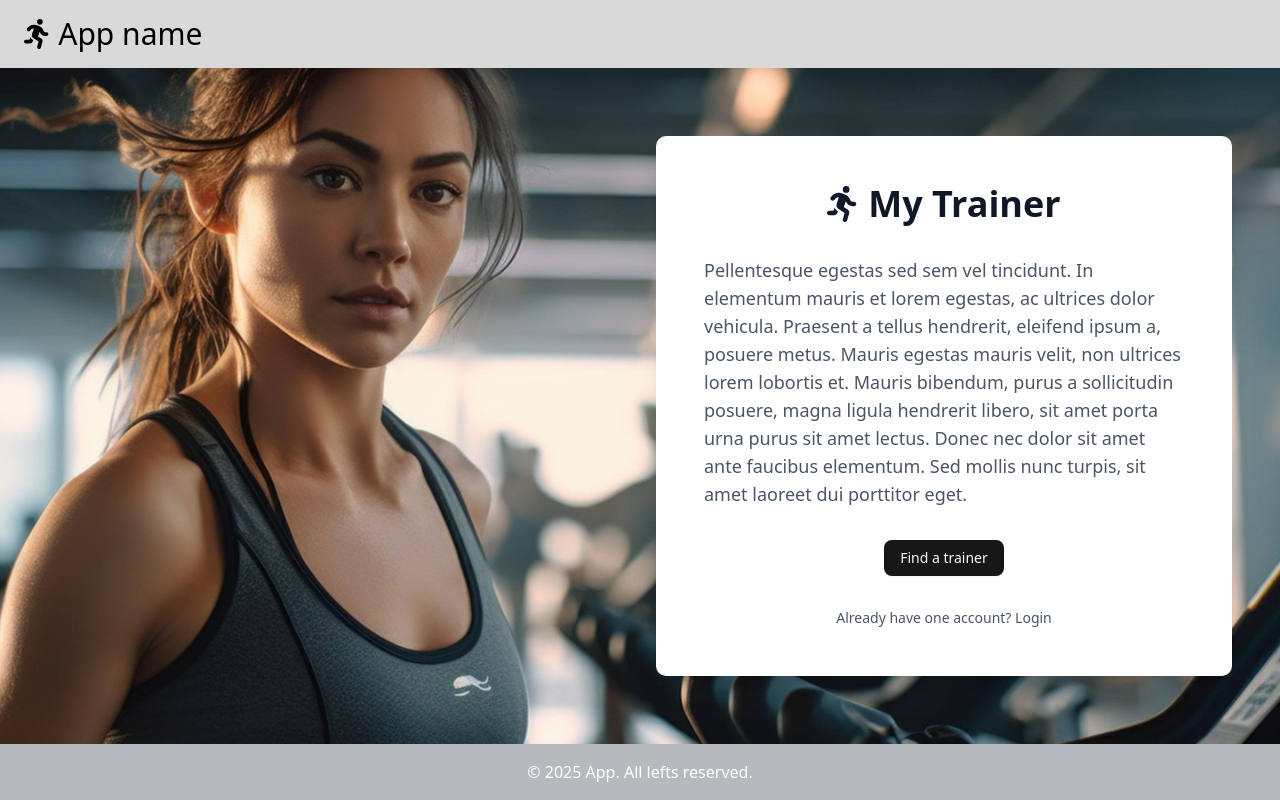
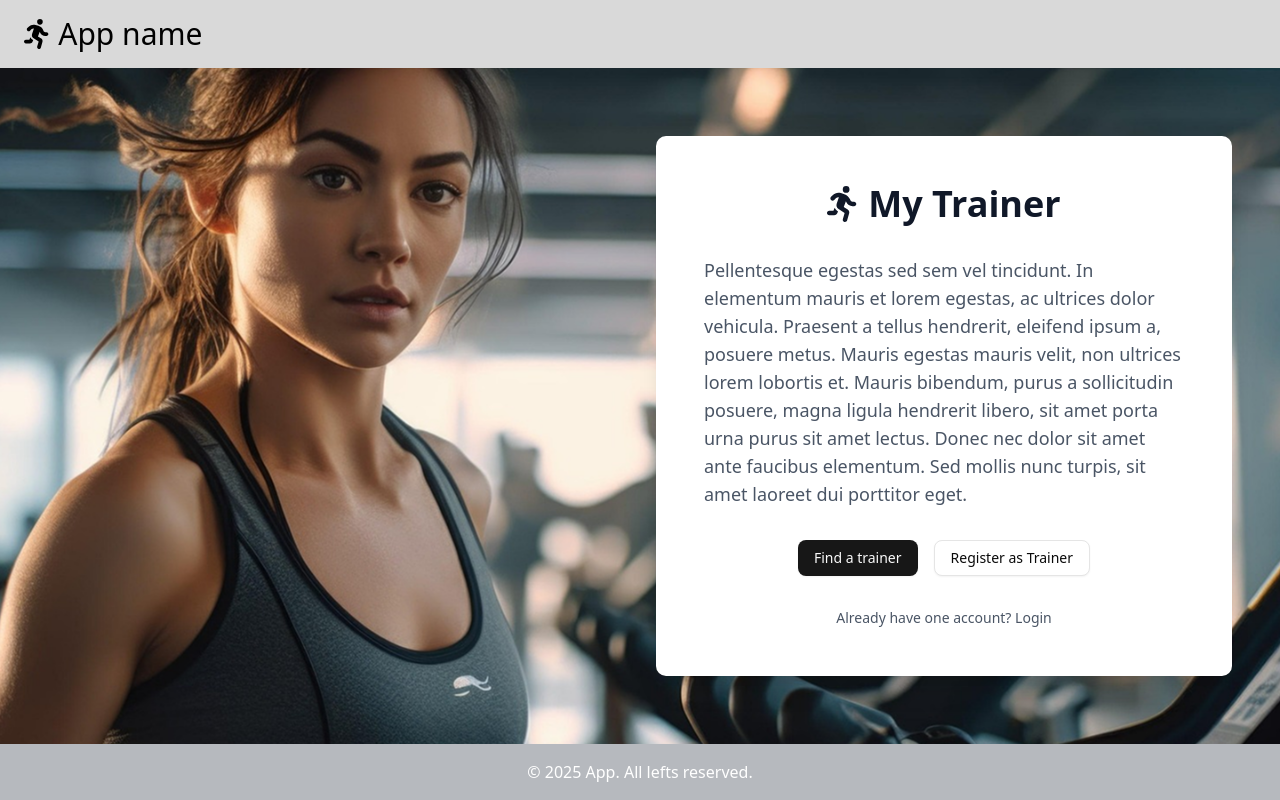
Before and after one commit to chingu-voyages/V55-tier3-team-33, a Next.js app in the folder frontend/: page / in a window 1280 px wide. Built offline with nearby package versions, Linux system fonts and the light colour scheme.

Commit message:
set navigation for registration and login

```diff
--- a/frontend/src/app/page.tsx
+++ b/frontend/src/app/page.tsx
@@ -26,10 +26,11 @@ export default function Home() {
 
             <div className="flex justify-center gap-4">
               <Link href="/trainers">
-                <Button>Find a trainer</Button>
+                <Button className="cursor-pointer">Find a trainer</Button>
               </Link>
-              {/* <Button variant="outline">Learn More</Button> */}
-              {/* make it scroll , bring to features, infos etc*/}
+              <Link href="/register">
+                <Button variant="outline" className="cursor-pointer">Register as Trainer</Button>
+              </Link>
             </div>
             <div className="flex justify-center gap-4 text-sm text-gray-600">
               <Link href="/login"> Already have one account? Login</Link>
```
